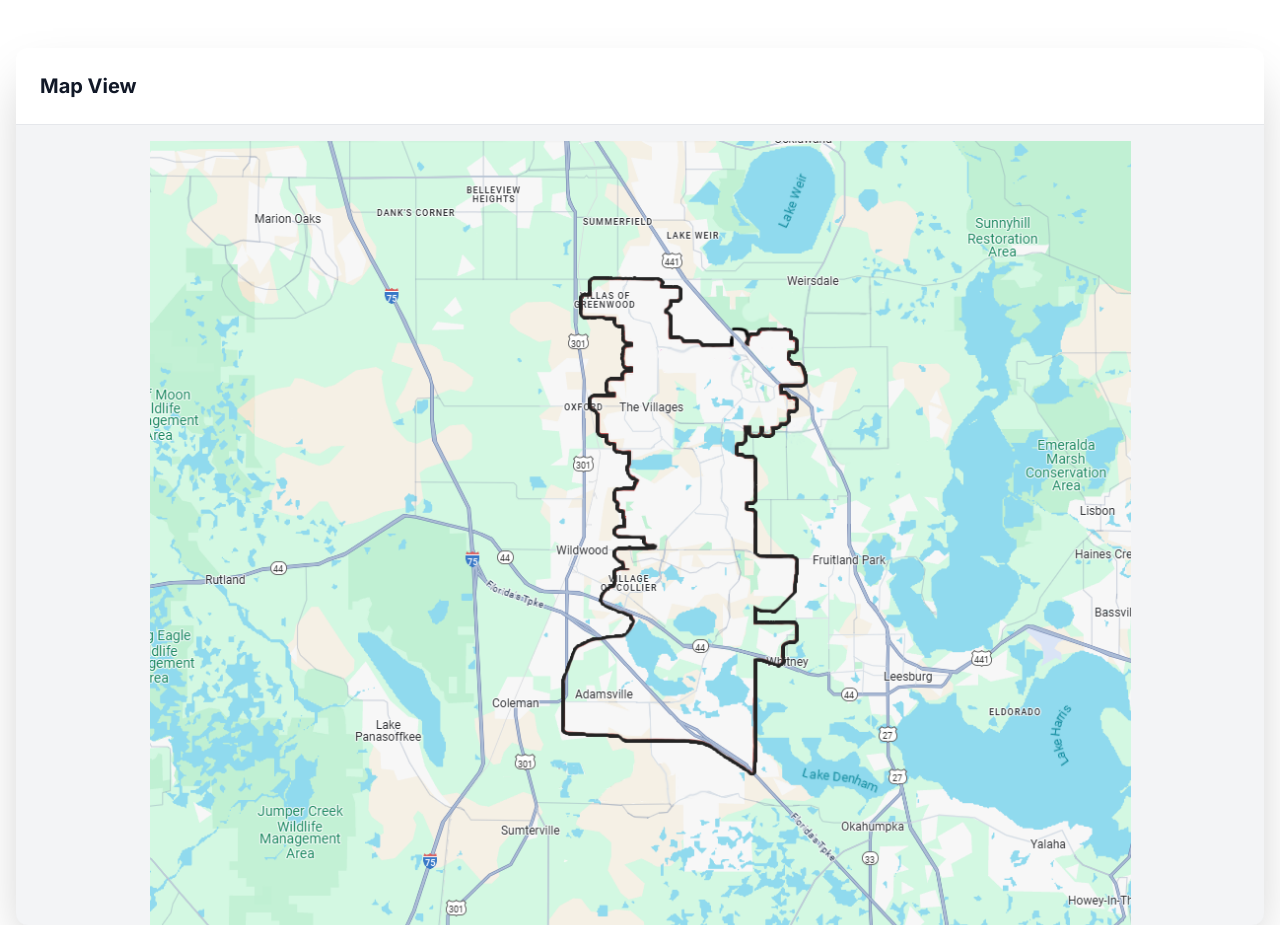
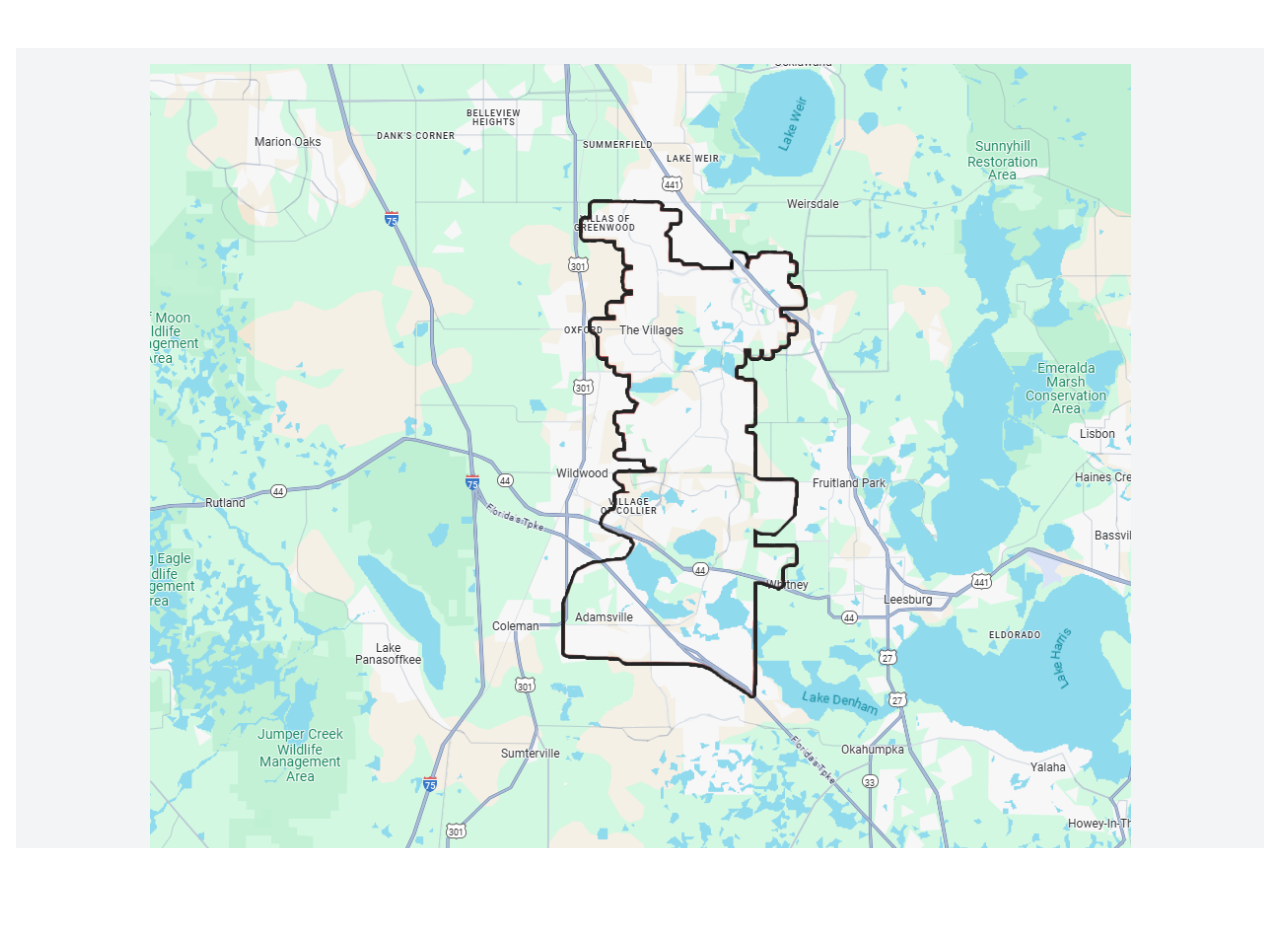
Before and after one commit to That-One-Biblioguy/VilIntMap, a plain HTML site: page index.html in a window 1280 px wide. Shown: the top 925 px of the page. After the commit the page ends 896 px from the top, so only its background shows below. Drawn offline with nearby package versions, Linux system fonts and the light colour scheme.

Commit message:
Update index.html

```diff
--- a/index.html
+++ b/index.html
@@ -26,10 +26,6 @@
     <div class="container mx-auto px-4 py-8 md:py-12">
         <!-- iFrame Embed Section -->
         <main>
-            <div class="bg-white dark:bg-gray-800 rounded-xl shadow-2xl overflow-hidden">
-                <div class="p-4 sm:p-6 border-b border-gray-200 dark:border-gray-700">
-                    <h2 class="text-xl font-semibold text-gray-900 dark:text-white">Map View</h2>
-                </div>
 
                 <!--
                   CORRECTION: The iframe now points to map.html.
@@ -42,7 +38,6 @@
                         allowfullscreen>
                      </iframe>
                 </div>
-            </div>
         </main>
     </div>
 </body>
```
